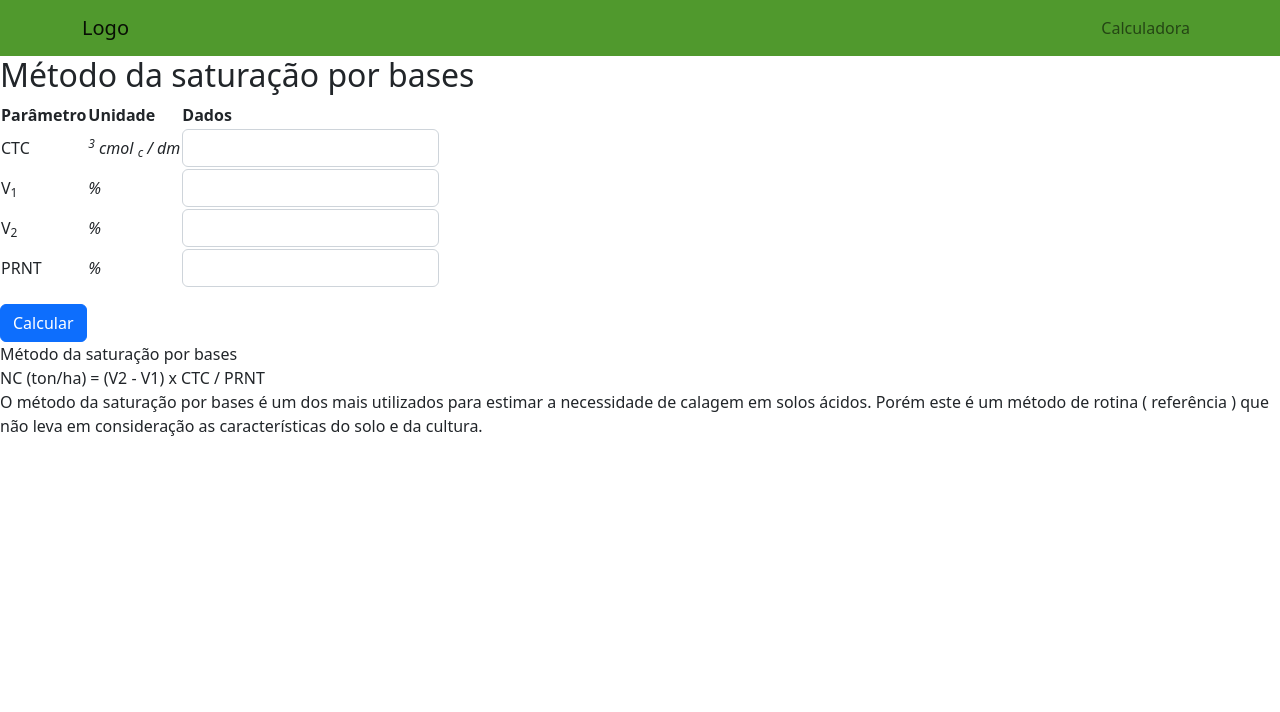
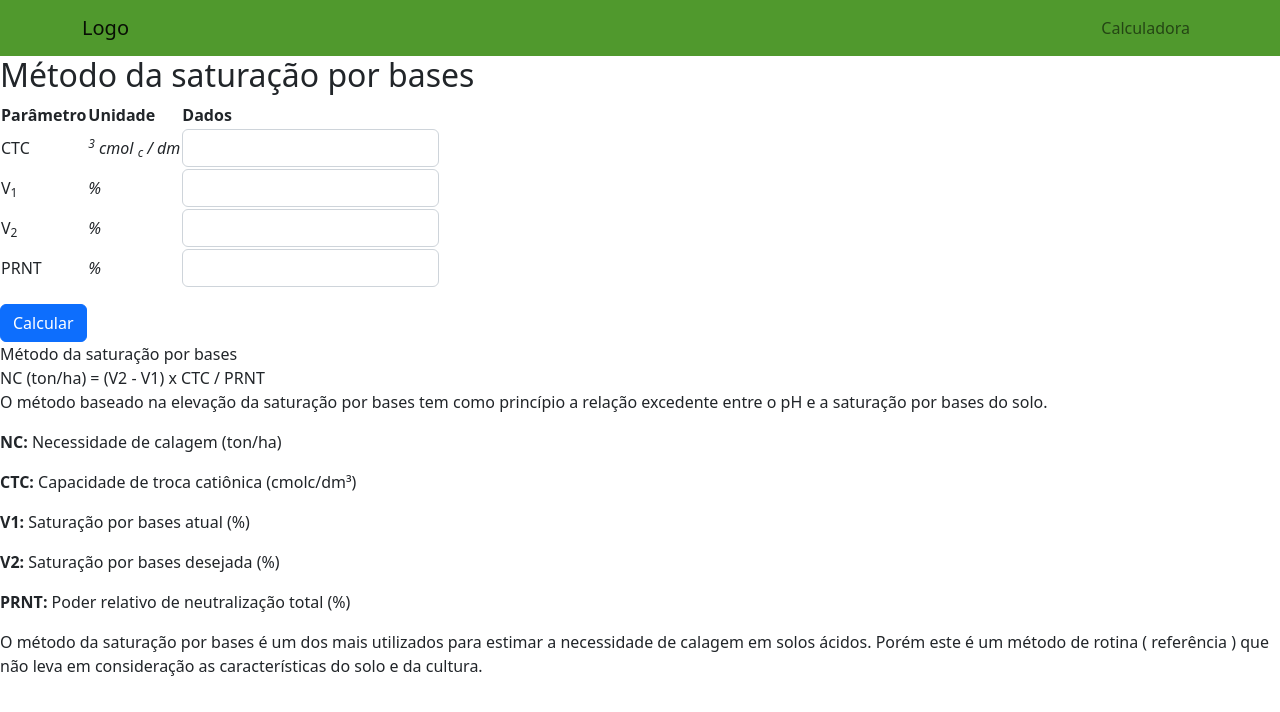
Before and after one commit to andersonhsporto/Liming-calculator, an Angular app: page / in a window 1280 px wide. Shown: the top 712 px of the page. Built offline with nearby package versions, Linux system fonts and the light colour scheme.

Commit message:
refactor: basic description

```diff
--- a/src/app/shared/component/saturation/data-saturation/data-saturation.component.html
+++ b/src/app/shared/component/saturation/data-saturation/data-saturation.component.html
@@ -1,10 +1,36 @@
+<div class='col-md-12'>
   <div>
     Método da saturação por bases
   </div>
   <div>
     NC (ton/ha) = (V2 - V1) x CTC / PRNT
   </div>
-<!--  if limingNeeded != NaN && != ""-->
+  <!--  if limingNeeded != NaN && != ""-->
+  <div>
+    <p>
+      O método baseado na elevação da saturação por bases tem como princípio a relação excedente entre o pH e a
+      saturação
+      por bases do solo.
+    </p>
+  </div>
+  <div class='description' style='white-space: nowrap;'>
+    <p>
+      <span style='font-weight: bold'>NC: </span> Necessidade de calagem (ton/ha)
+    </p>
+    <p>
+      <span style='font-weight: bold'>CTC: </span> Capacidade de troca catiônica (cmolc/dm³)
+    </p>
+    <p>
+      <span style='font-weight: bold'>V1: </span> Saturação por bases atual (%)
+    </p>
+    <p>
+      <span style='font-weight: bold'>V2: </span> Saturação por bases desejada (%)
+    </p>
+    <p>
+      <span style='font-weight: bold'>PRNT: </span> Poder relativo de neutralização total (%)
+    </p>
+  </div>
   <div *ngIf='limingNeeded != -1 && !isNaN(limingNeeded)'>
     {{limingNeeded}} = ({{v2}} - {{v1}}) x {{ctc}} / {{prnt}}
   </div>
+</div>
```
